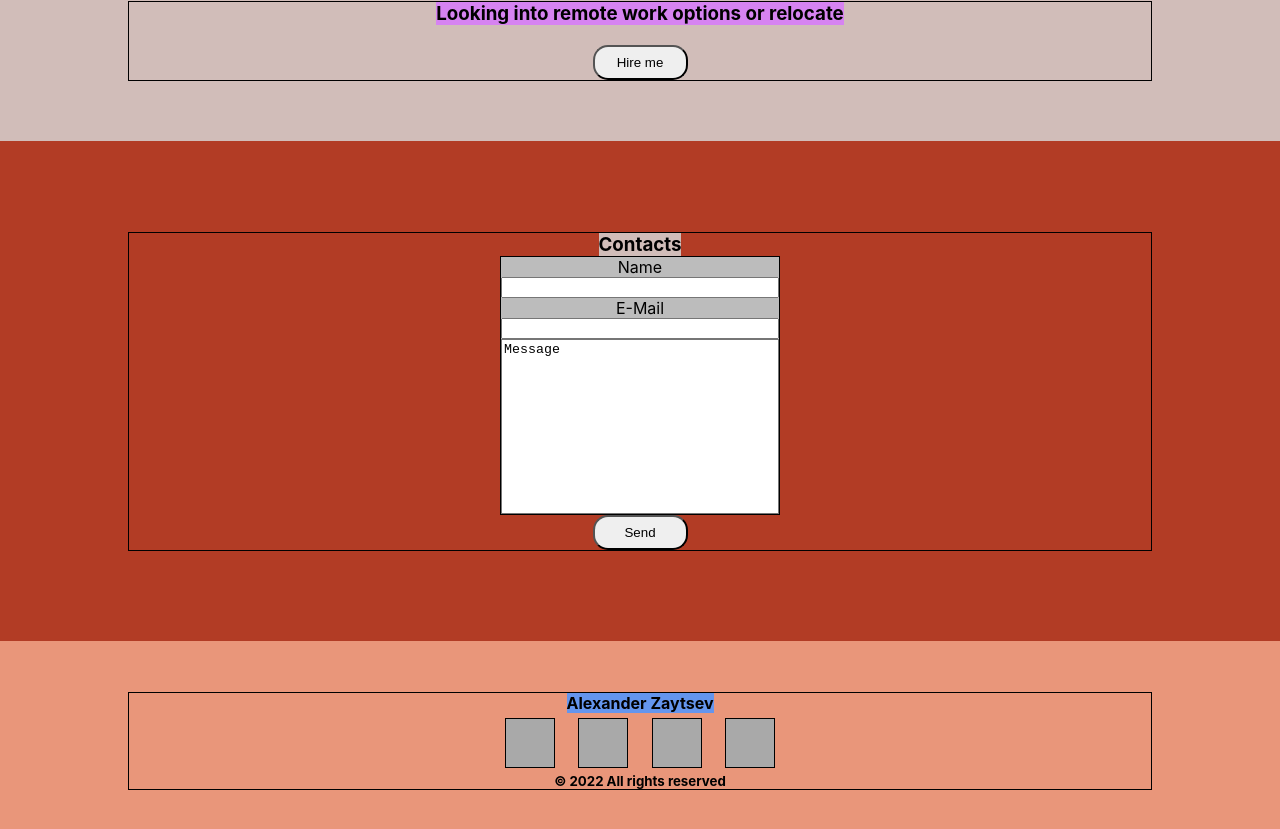
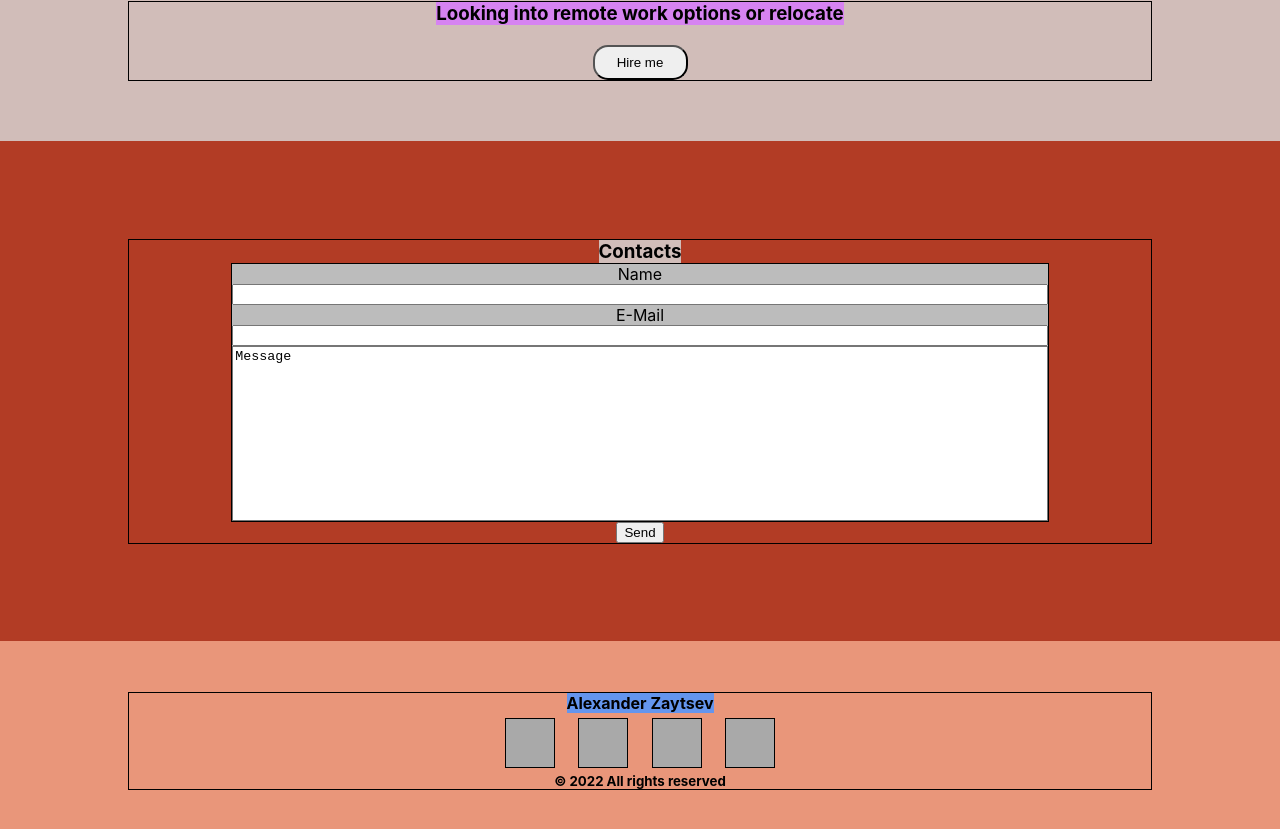
Before and after one commit to Zitz59/portfolio1, a React (Create React App) app: page / in a window 1280 px wide. Shown: the part 2554-3383 px from the top of the page. Built offline with nearby package versions, Linux system fonts and the light colour scheme.

Commit message:
feat:add flex-wrap property refactor:delete unused styles

```diff
--- a/src/contacts/Contacts.module.css
+++ b/src/contacts/Contacts.module.css
@@ -9,6 +9,7 @@
 
 .contactsContainer {
     height: 80%;
+    flex-wrap: nowrap;
     display: flex;
     flex-direction: column;
     justify-content: space-around;
@@ -32,7 +33,7 @@
     display: flex;
     flex-direction: column;
     justify-content: space-between;
-    width: 280px;
+    min-width: 80%;
     background-color: #bcbcbc;
 }
 
@@ -40,13 +41,7 @@
     resize: none;
     wrap-option: on;
     overflow: auto;
-    min-width: 275px;
+    min-width: 250px;
     min-height: 175px;
     background-color: #ffffff;
 }
-
-.contactsButton {
-    border-radius: 15px;
-    min-height: 35px;
-    min-width: 95px;
-}
```
